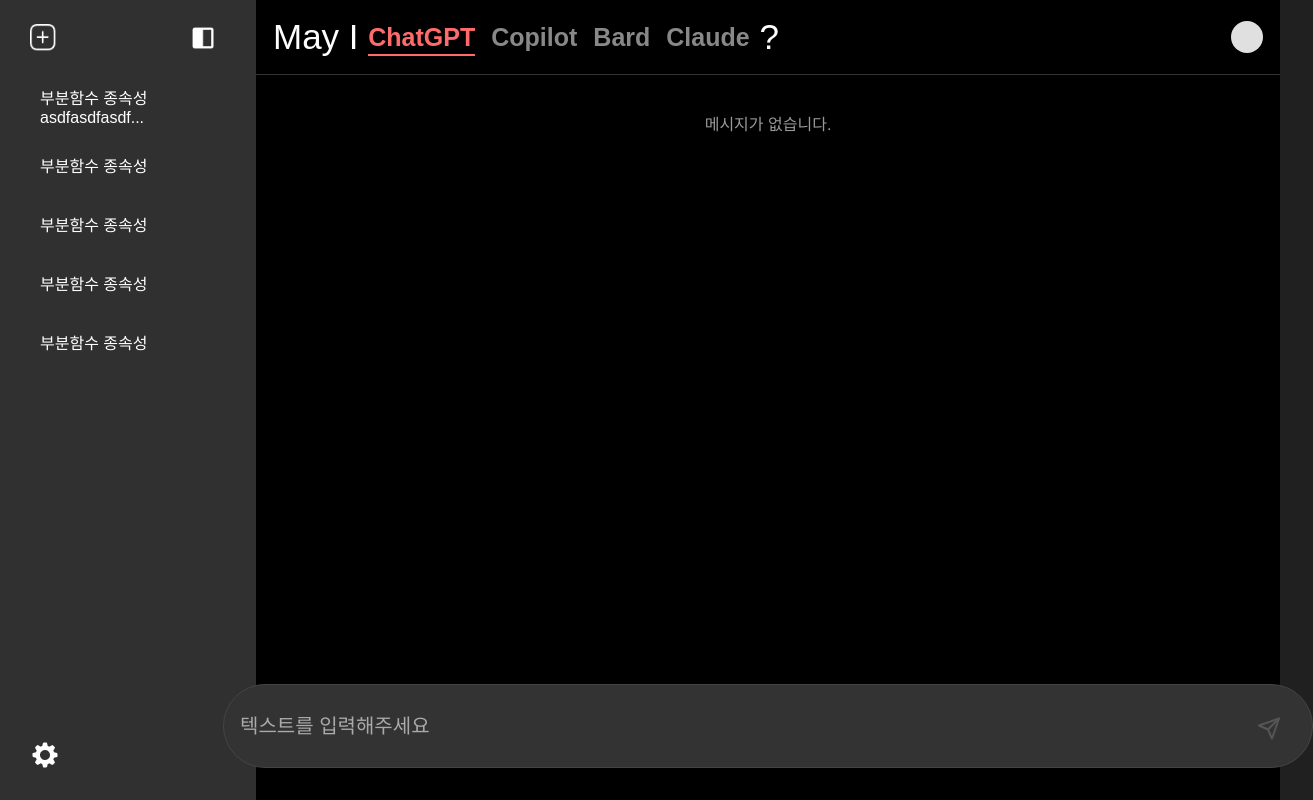
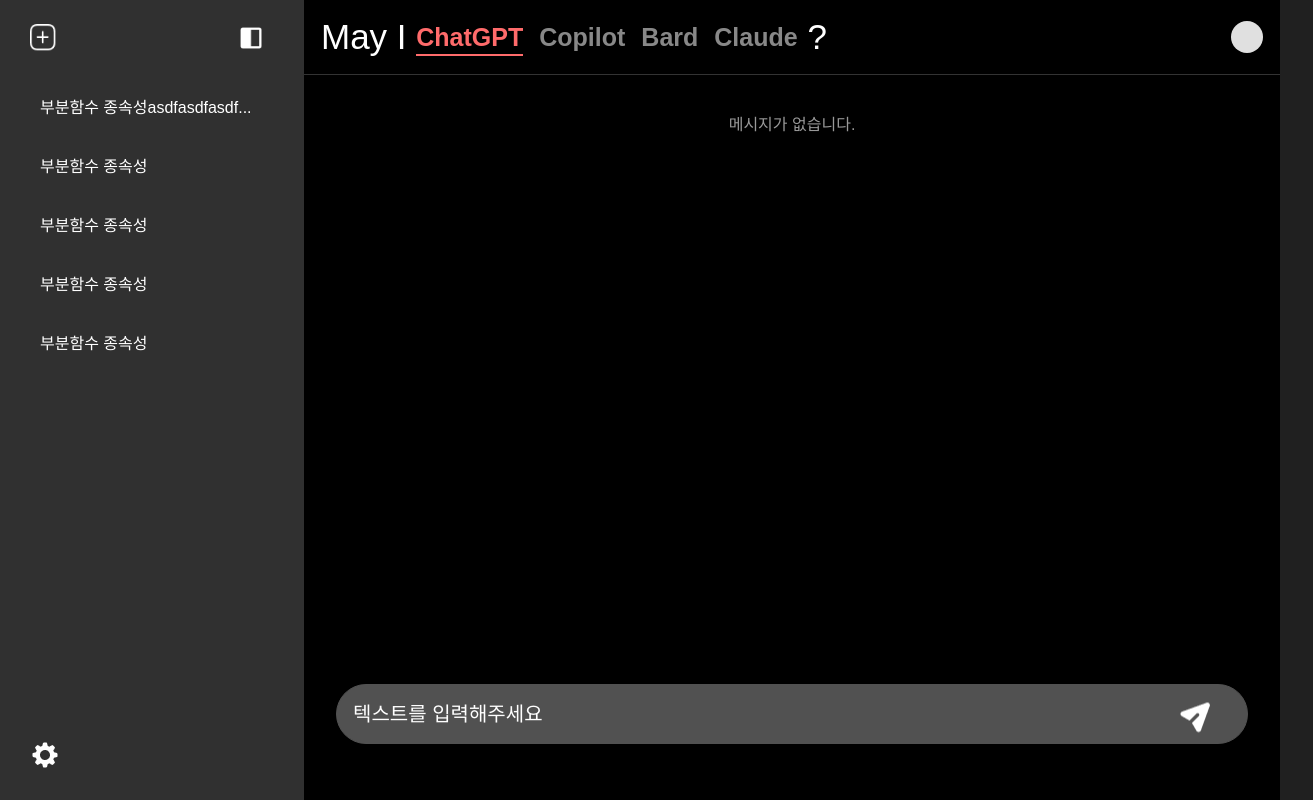
Before and after one commit to May-I-AI-Integrated-Platform/FE, a React (Vite) app: page /home in a window 1280 px wide. Shown: the whole page, 1313 px wide, since content can reach past the window. Built offline with nearby package versions, Linux system fonts and the light colour scheme; a web font is replaced by a local one.

Commit message:
[FEAT] #6 입력창 수정

```diff
--- a/src/components/home/Inputbar.jsx
+++ b/src/components/home/Inputbar.jsx
@@ -1,8 +1,9 @@
 import React, { useState } from 'react';
 import '../../css/home/inputbar.css'
+import sendingIcon from '../../../image/sendingIcon.png'
 
 
-const Inputbar = ({ onSendMessage } ) => {
+const Inputbar = ({ onSendMessage }) => {
   const [message, setMessage] = useState('');
 
   const handleSubmit = (e) => {
@@ -29,10 +30,7 @@
             className={`send-button ${!message.trim() ? 'disabled' : ''}`}
             disabled={!message.trim()}
           >
-            <svg xmlns="http://www.w3.org/2000/svg" width="24" height="24" viewBox="0 0 24 24" fill="none" stroke="currentColor" strokeWidth="2" strokeLinecap="round" strokeLinejoin="round">
-              <path d="M22 2L11 13" />
-              <path d="M22 2l-7 20-4-9-9-4 20-7z" />
-            </svg>
+            <img src={sendingIcon} alt="Send" width="40" height="40" />
           </button>
         </form>
       </div>
--- a/src/css/home/inputbar.css
+++ b/src/css/home/inputbar.css
@@ -2,32 +2,39 @@
     display: flex;
     justify-content: center;
     height: 100px;
-    padding: 16px;
+    padding: 16px 32px;
 }
 
+.input-container{
+    width: 100%;
+}
 
 .message-form {
     position: relative;
 }
 
 .message-input {
-    width: 1024px;
-    height: 50px;
+    width: 100%;
+    height: 60px;
     padding: 16px;
-    padding-right: 48px;
-    background-color: #333333;
+    padding-right: 100px;
+    background-color: #515151;
     color: white;
     border-radius: 60px;
-    border: 1px solid #444444;
+    border: 1px solid #515151;
     outline: none;
+    box-sizing: border-box;
     font-size: 20px; /* 글씨 크기 설정 */
-    display: flex;
-    align-items: center; /* 수직 중앙 정렬 */
+    input{
+        margin-left: 3%;
+
+    }
 }
 
 .message-input::placeholder {
     font-size: 20px;
-    color: #aaaaaa;
+    font-family: 'Noto Sans KR', sans-serif;
+    color: #ffffff;
 }
 
 .send-button {
```
Also changed, not shown: image/sendingIcon.png (added).
